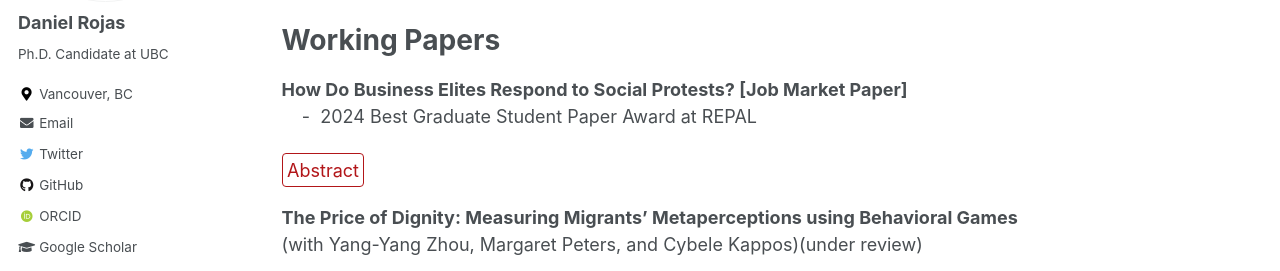
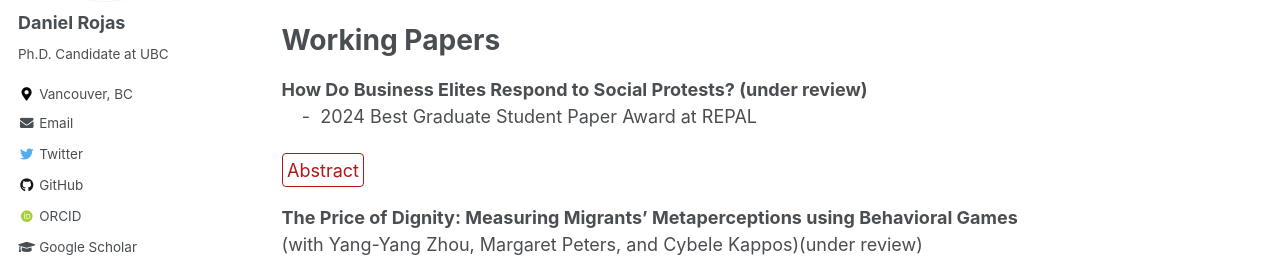
Before and after one commit to danielrojaslozano/danielrojaslozano.github.io, a Jekyll site: the page built from _pages/research.md, in a window 1280 px wide and 900 px high. Shown: the part 291-562 px from the top of the window. Built offline with Jekyll 4.4.1, drawn with Linux system fonts in a browser that asks for light colours; some web fonts are replaced.

Commit message:
Update research.md

```diff
--- a/_pages/research.md
+++ b/_pages/research.md
@@ -57,7 +57,7 @@ details > p {
 
 # Working Papers
 
-**How Do Business Elites Respond to Social Protests? [Job Market Paper]**
+**How Do Business Elites Respond to Social Protests? (under review)**
 <br />
 &nbsp;&nbsp;&nbsp;&nbsp;-&nbsp;&nbsp;2024 Best Graduate Student Paper Award at REPAL
 <br />
```
